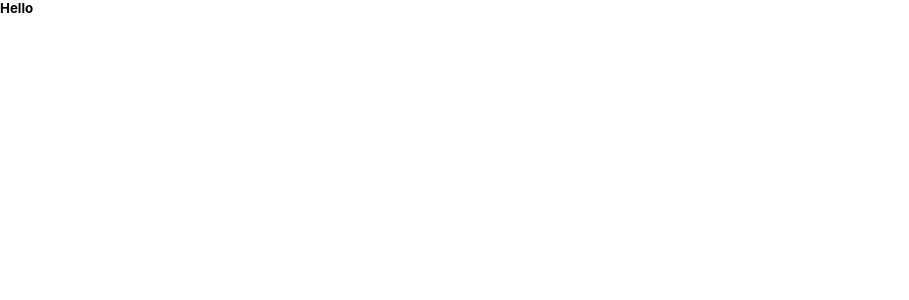
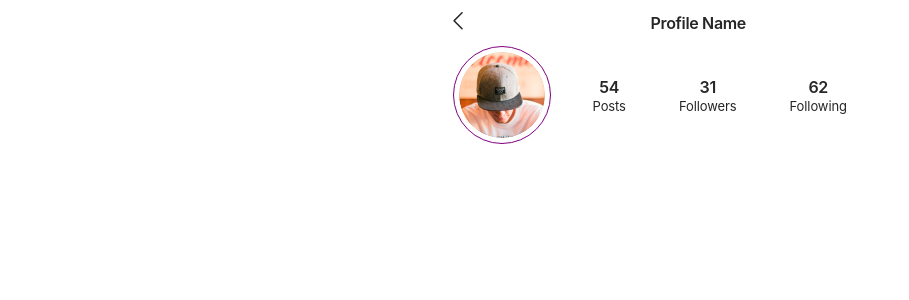
Before and after one commit to onuresin/InstagramClone, a React (Vite) app: page /userProfile in a window 1280 px wide. Shown: the top 300 px of the page, without its empty margins (0-909 px from the left). Built offline with nearby package versions, Linux system fonts and the light colour scheme; a web font is replaced by a local one.

Commit message:
profil sayfası ufak tefek eklemeler yapıldı

```diff
--- a/src/App.css
+++ b/src/App.css
@@ -288,3 +288,56 @@ footer p {
     padding-top: 25px;
     max-width: 375px;
 }
+/********************************************************/
+/**PROFILE**/
+.profileInner {
+    display: flex;
+    flex-direction: column;
+    width: 100%;
+}
+.top {
+    display: flex;
+    align-items: center;
+    padding-block: 12px;
+    justify-content: start;
+    gap: 188px;
+    span {
+        color: #262626;
+        font-size: 16px;
+        font-weight: 600;
+        line-height: 21px; /* 131.25% */
+        letter-spacing: -0.33px;
+    }
+}
+.profileInfos {
+    display: flex;
+    align-items: center;
+    justify-content: start;
+    gap: 42px;
+}
+.oval {
+    padding: 5px 5px;
+    border: 1px solid purple;
+    border-radius: 50%;
+}
+.pofolfol {
+    display: flex;
+    gap: 53px;
+    span {
+        text-align: center;
+        h4 {
+            color: #262626;
+            font-size: 16px;
+            font-weight: 600;
+            line-height: 21px; /* 131.25% */
+            letter-spacing: -0.3px;
+        }
+        h5 {
+            color: #262626;
+            font-size: 13px;
+            font-weight: 400;
+            line-height: normal;
+            letter-spacing: -0.1px;
+        }
+    }
+}
--- a/src/Components/Feed.jsx
+++ b/src/Components/Feed.jsx
@@ -39,7 +39,7 @@ export default function Feed() {
                 <div className="bottomNav">
                     <button><Link to='/feed'><img src={FeedHome} alt="Feed" /></Link> </button>
                     <button><Link to='/post'><img src={Add}/></Link></button>
-                    <button><Link to='/Profile'><img src={UserPage} alt="Feed" /></Link> </button>
+                    <button><Link to='/userProfile'><img src={UserPage} alt="Feed" /></Link> </button>
                 </div>
             </div>
         </>
--- a/src/Components/Post.jsx
+++ b/src/Components/Post.jsx
@@ -19,7 +19,7 @@ function Post() {
                 <div className="bottomNav">
                     <button><Link to='/feed'><img src={FeedHome} alt="Feed" /></Link> </button>
                     <button><Link to='/post'><img src={Add}/></Link></button>
-                    <button><Link to='/Profile'><img src={UserPage} alt="Feed" /></Link> </button>
+                    <button><Link to='/userProfile'><img src={UserPage} alt="Feed" /></Link> </button>
                 </div>
             </div>
         </>
--- a/src/Components/Profile.jsx
+++ b/src/Components/Profile.jsx
@@ -1,10 +1,28 @@
-
-
+import Backto from '/images/back-shape.svg'
+import PP from '/images/profilePhotos.png'
+import { Link, useLoaderData } from 'react-router-dom';
 
 function Profile() {
     return(
         <>
-            <h5>Hello</h5>
+            <div className="container">
+                <div className="profileInner">
+                    <div className="innerHeader">
+                        <div className="top">
+                            <Link to={'/feed'}><img src={Backto}/></Link>
+                            <span>Profile Name</span>
+                        </div>
+                        <div className="profileInfos">
+                            <img className='oval' src={PP}/>
+                            <div className="pofolfol">
+                                <span><h4>54</h4> <h5>Posts</h5></span>
+                                <span><h4>31</h4> <h5>Followers</h5></span>
+                                <span><h4>62</h4> <h5>Following</h5></span>
+                            </div>
+                        </div>
+                    </div>
+                </div>
+            </div>
         </>
     )
 }
```
Also changed, not shown: public/images/profilePhotos.png (added).
